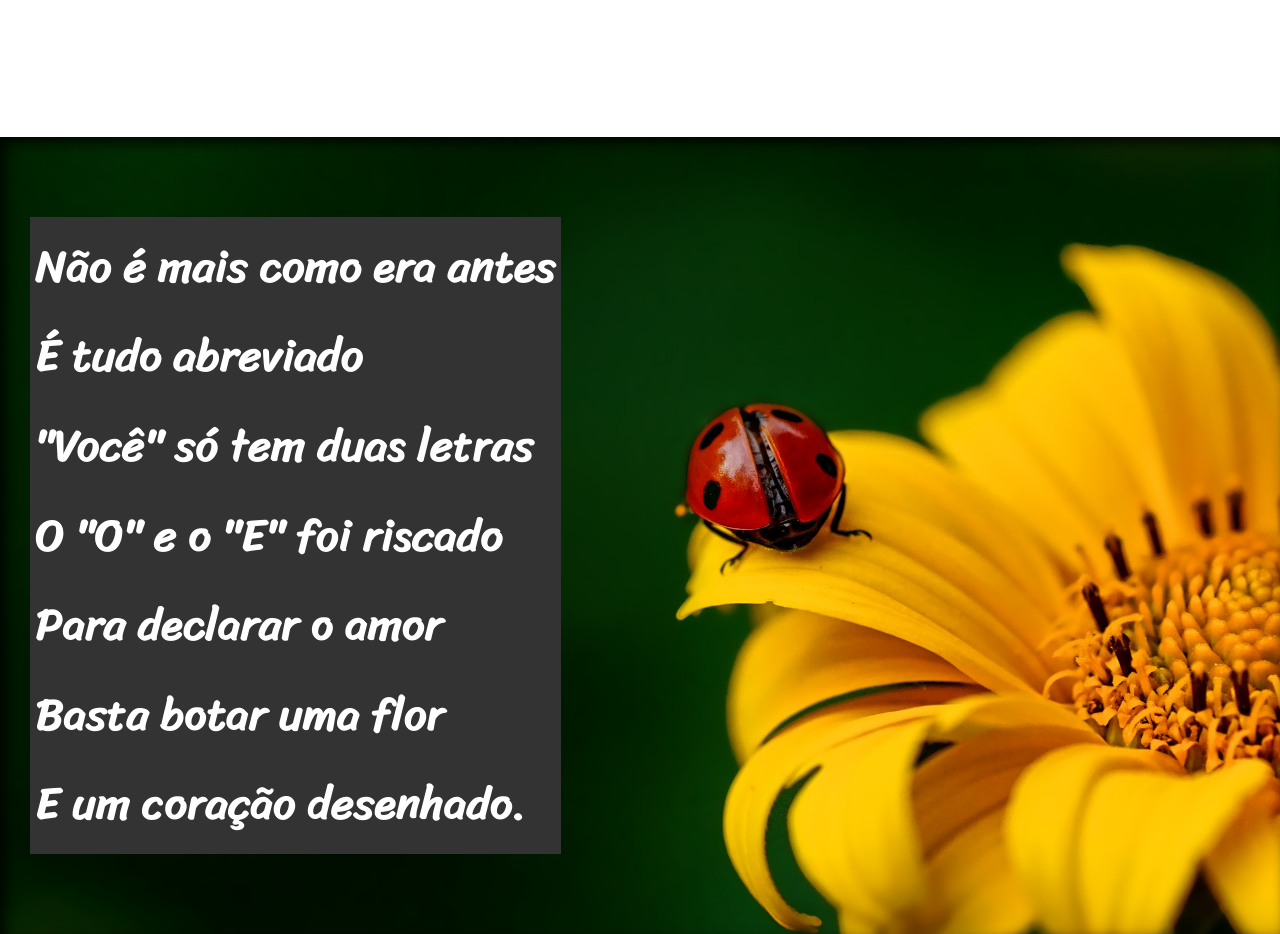
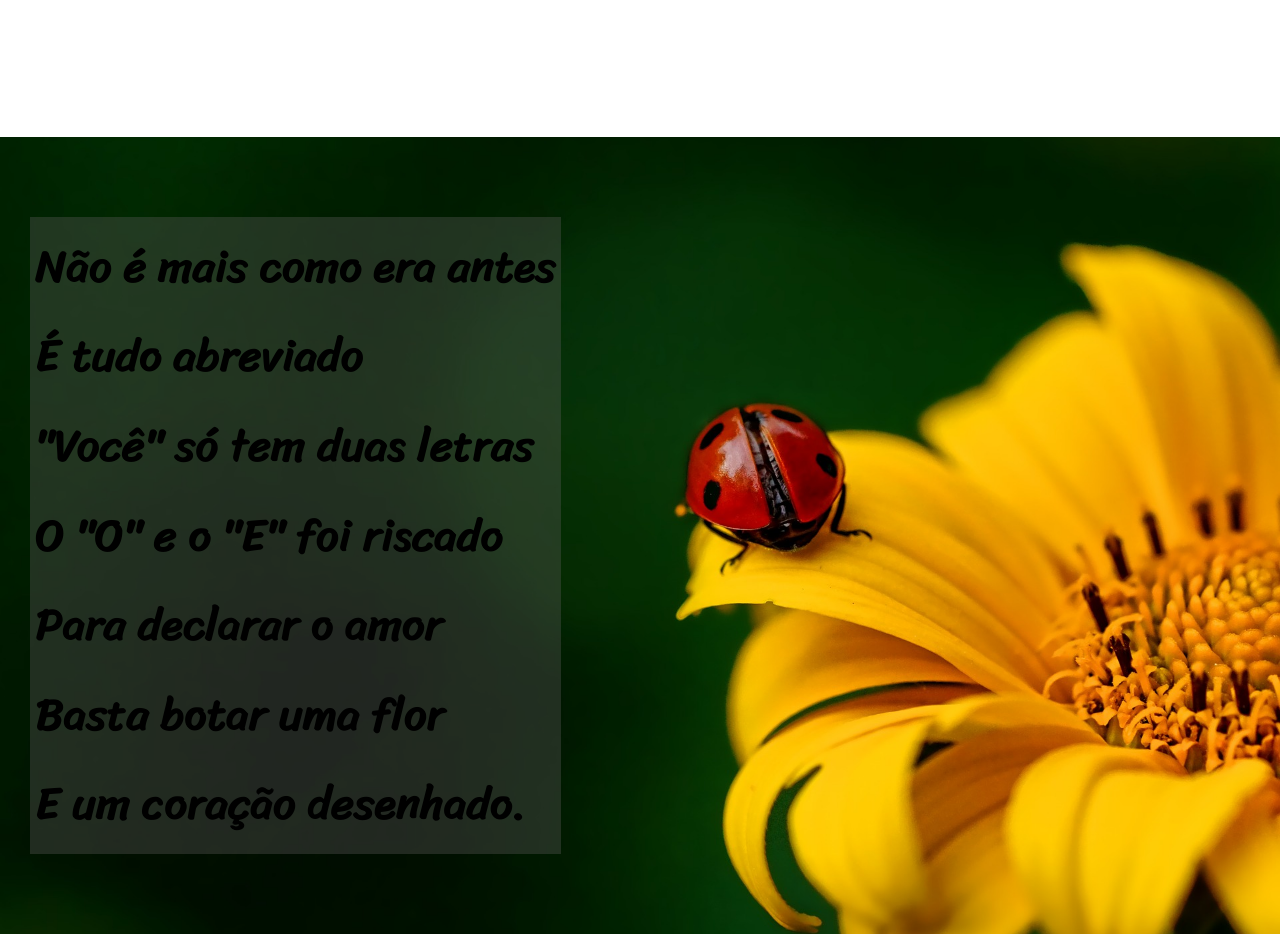
Before and after one commit to Pamela-rocha/projeto-cordel, a plain HTML site: page index.html in a window 1280 px wide. Shown: the part 1000-1934 px from the top of the page. Drawn offline with Linux system fonts and the light colour scheme.

Commit message:
atualizei

```diff
--- a/estilo/style.css
+++ b/estilo/style.css
@@ -59,15 +59,15 @@ section.normal {
     color: black;
 }
 section.imagem > p {
-    background-color: rgb(51, 51, 51);
+    background-color: rgba(94, 90, 90, 0.356);
     display: inline-block;
     padding: 5px;
     text-shadow: 1px 1px 0px;
 }
 section.imagem {
-    background-color: rgba(22, 21, 21, 0.767);
-    color: white;
-    box-shadow: inset 6px 6px 13px 0px rgba(0, 0, 0, 0.795);
+    background-color: rgba(22, 21, 21, 0.527);
+    color:white
+    box-shadow: inset 6px 6px 13px 0px rgba(0, 0, 0, 0.37);
     background-attachment: fixed;
 }
 section#img01 {
```
